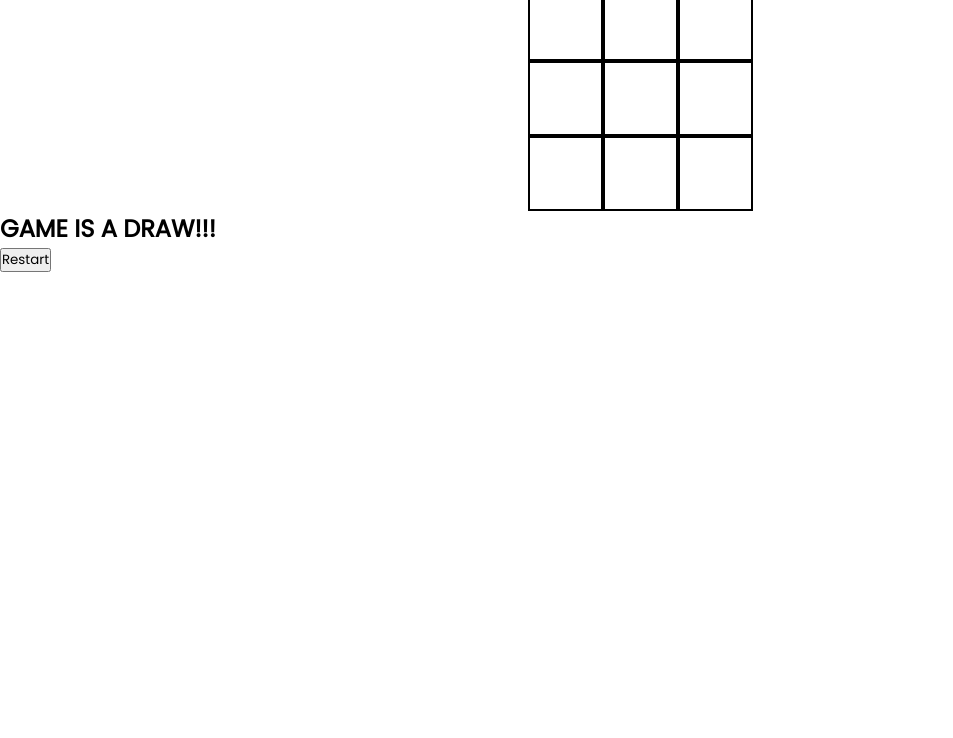
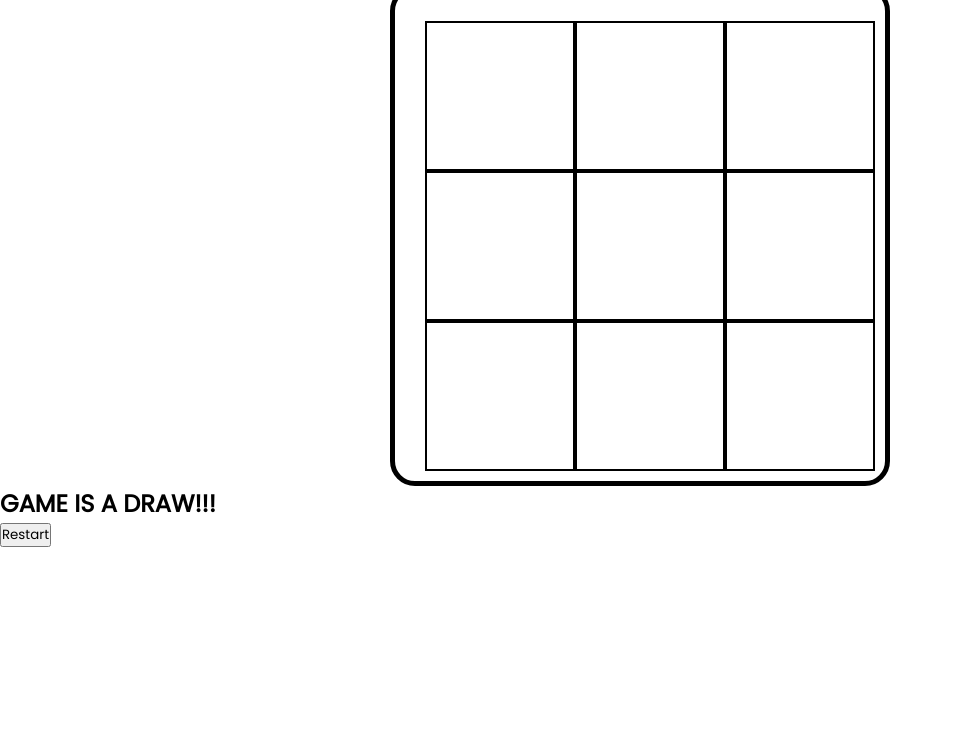
Before and after one commit to EzatRahid/tic-tac-toe, a plain HTML site: page index.html in a window 1280 px wide. Shown: the part 62-800 px from the top of the page, without its empty margins (0-953 px from the left). Drawn offline with Linux system fonts and the light colour scheme.

Commit message:
finished the javascript

```diff
--- a/index.html
+++ b/index.html
@@ -13,6 +13,8 @@
 <body>
     <div id="game-container">
         <h1>Tic Tac Toe</h1>
+        <div class="cellDiv">
+            <div class="cell-border">
                 <div class="cell-container">
                     <div class="cell" cellIndex = 0></div>
                     <div class="cell" cellIndex = 1></div>
@@ -24,6 +26,8 @@
                     <div class="cell" cellIndex = 7></div>
                     <div class="cell" cellIndex = 8></div>
                 </div>
+            </div>
+        </div>
         <h2 id="statusText"></h2>
         <button id="restart">Restart</button>
     </div>
--- a/index.js
+++ b/index.js
@@ -28,6 +28,14 @@ cells.forEach(cell =>{
     })
 })
 
+restartBtn.addEventListener('click', () =>{
+    cells.forEach(cell =>{
+        cell.innerHTML = ''
+    })
+    statusText.innerHTML = ''
+})
+
+
 const checkWin = () =>{
     for(const condition of winConditions){
         const [a,b,c] = condition
--- a/style.css
+++ b/style.css
@@ -7,14 +7,30 @@
 }
 
 #game-container{
+    height: 100vh;
+}
+h1{
+    text-align: center;
+}
+.cell-border{
+height: 500px;
+width: 500px;
+border: 5px solid #000;
+border-radius: 25px;
+padding: 30px;
 
+}
+.cellDiv{
+    display: flex;
+    justify-content: center;
+    align-items: center;
 }
 
 .cell{
-    width: 75px;
-    height: 75px;
+    width: 150px;
+    height: 150px;
     border: 2px solid;
-    font-size: 50px;
+    font-size: 100px;
     cursor: pointer;
     text-align: center;
 }
@@ -22,6 +38,5 @@
 .cell-container{
     display: grid;
     grid-template-columns: repeat(3, auto);
-    width: 225px;
-   margin: auto;
+    width: 255px
 }
```
Lines whose indentation alone changed are shown as unchanged.
